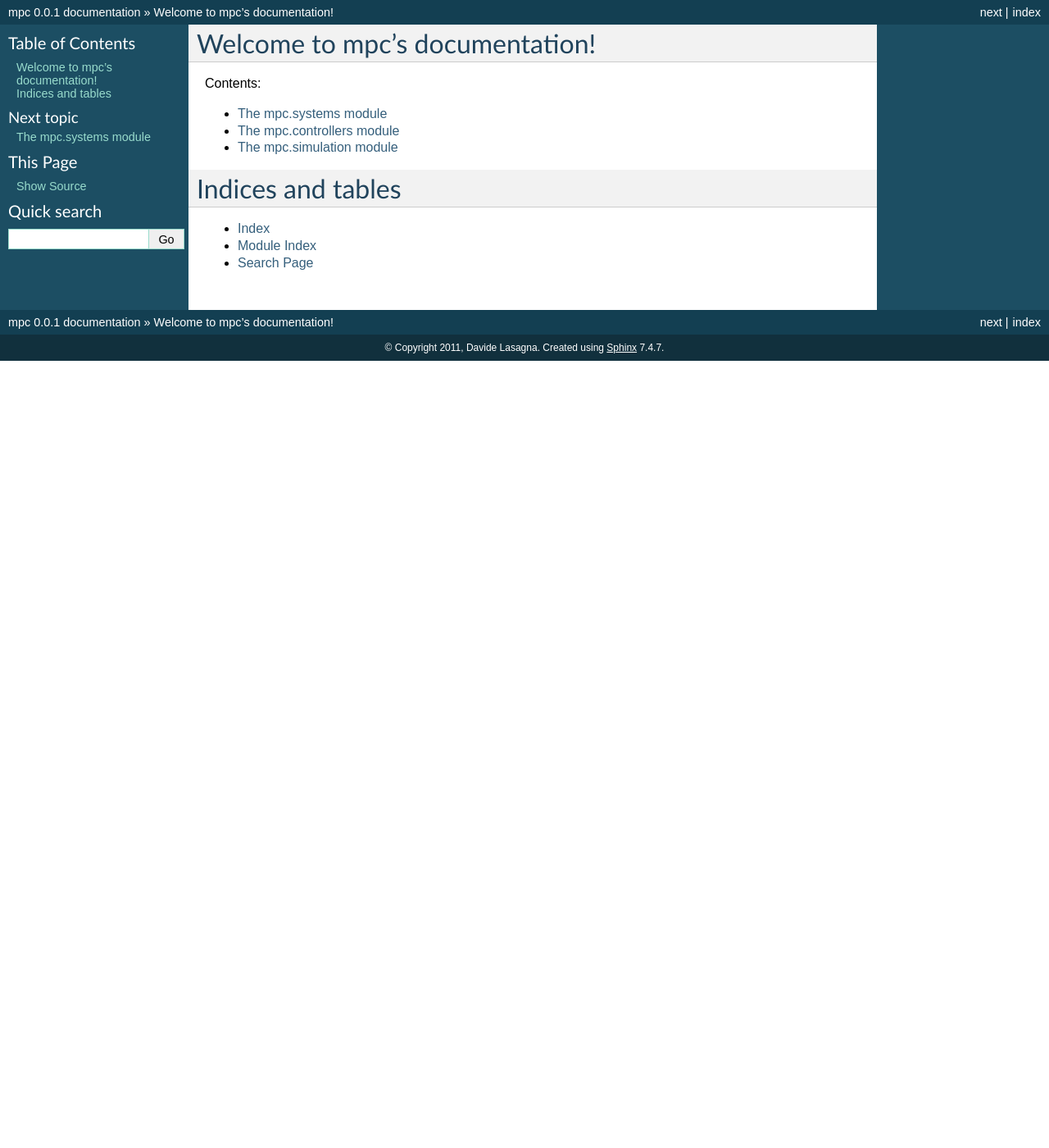
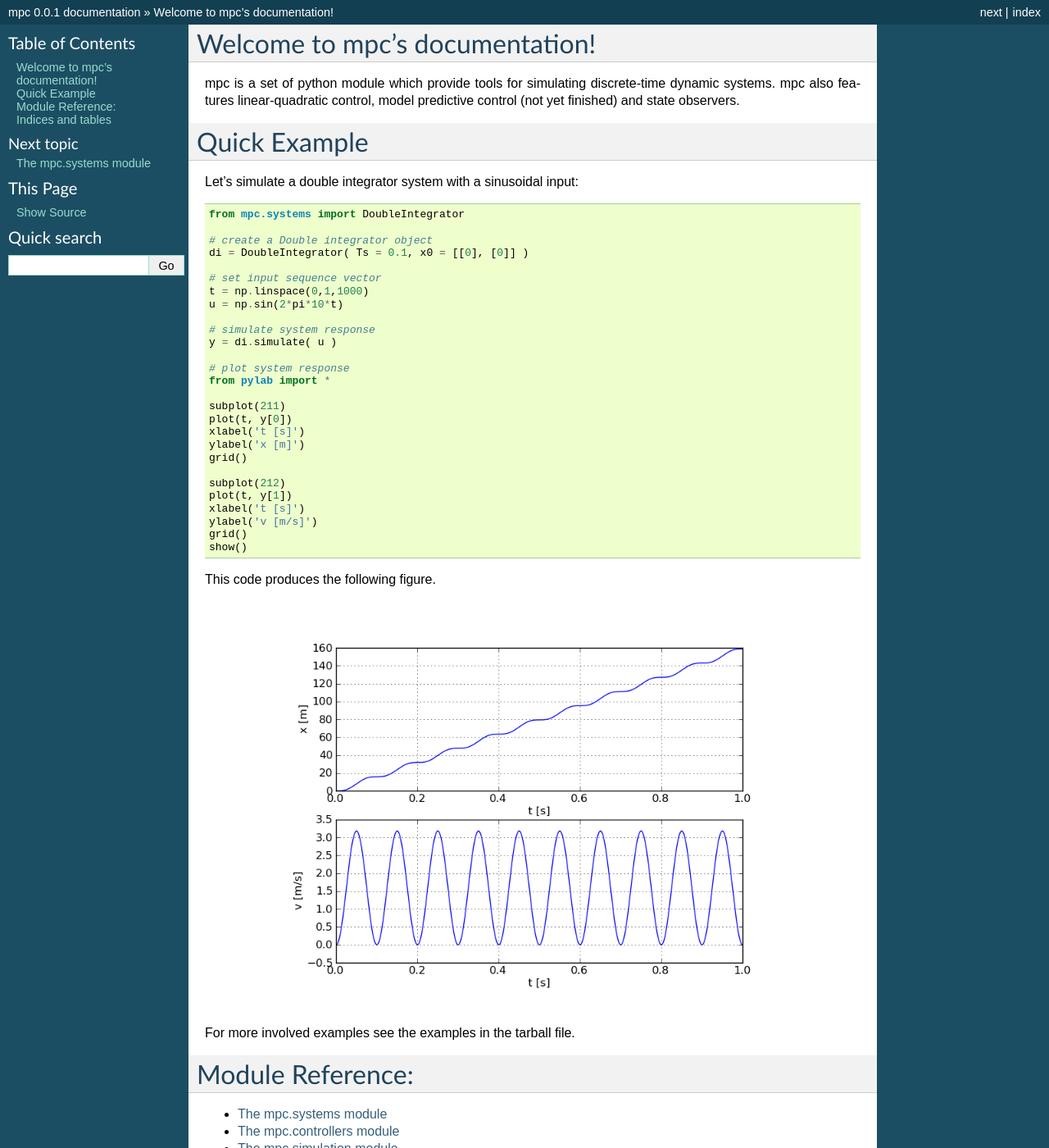
Before and after one commit to gasagna/mpc, a Sphinx documentation site: the page built from mpc/docs/index.rst, in a window 1280 px wide and 1400 px high. Shown: the whole window at 82% size. Built offline with Sphinx 7.4.7, drawn with Linux system fonts in a browser that asks for light colours; formulas are drawn with MathJax 3; some of the changed text lies outside the part shown.

Commit message:
Improved documantation

```diff
--- a/mpc/docs/conf.py
+++ b/mpc/docs/conf.py
@@ -25,7 +25,9 @@ import sys, os
 
 # Add any Sphinx extension module names here, as strings. They can be extensions
 # coming with Sphinx (named 'sphinx.ext.*') or your custom ones.
-extensions = ['sphinx.ext.autodoc', 'sphinx.ext.pngmath', 'sphinx.ext.viewcode', 'sphinx.ext.autosummary']
+extensions = ['sphinx.ext.autodoc', 'sphinx.ext.pngmath', 'sphinx.ext.viewcode', 'sphinx.ext.autosummary', 'numpydoc']
+
+autosummary_generate = True
 
 # Add any paths that contain templates here, relative to this directory.
 templates_path = ['_templates']
@@ -205,6 +207,7 @@ latex_documents = [
 # If false, no module index is generated.
 #latex_domain_indices = True
 
+autoclass_content = 'init'
 
 # -- Options for manual page output --------------------------------------------
 
--- a/mpc/docs/index.rst
+++ b/mpc/docs/index.rst
@@ -5,8 +5,53 @@
 
 Welcome to mpc's documentation!
 ===============================
+mpc is a set of python module which provide tools for simulating discrete-time dynamic systems.
+mpc also features linear-quadratic control, model predictive control (not yet finished) and state
+observers.
 
-Contents:
+Quick Example
+=============
+Let's simulate a double integrator system with a sinusoidal input::
+
+    from mpc.systems import DoubleIntegrator
+
+    # create a Double integrator object
+    di = DoubleIntegrator( Ts = 0.1, x0 = [[0], [0]] )
+
+    # set input sequence vector
+    t = np.linspace(0,1,1000)
+    u = np.sin(2*pi*10*t)
+
+    # simulate system response
+    y = di.simulate( u )
+
+    # plot system response
+    from pylab import *
+
+    subplot(211)
+    plot(t, y[0])
+    xlabel('t [s]')
+    ylabel('x [m]')
+    grid()
+
+    subplot(212)
+    plot(t, y[1])
+    xlabel('t [s]')
+    ylabel('v [m/s]')
+    grid()
+    show()
+
+This code produces the following figure.
+
+.. figure:: images/quick-example.png
+   :scale: 80 %
+   :align: center
+   :alt: Simulation results for double integrator subject to sinusoidal input.
+
+For more involved examples see the examples in the tarball file.
+
+Module Reference:
+=================
 
 .. toctree::
    :maxdepth: 2
@@ -14,6 +59,7 @@ Contents:
    src/systems
    src/controllers
    src/simulation
+   src/observers
 
 Indices and tables
 ==================
--- /dev/null
+++ b/mpc/docs/src/generated/mpc.systems.DtSystemError.rst
@@ -0,0 +1,6 @@
+mpc.systems.DtSystemError
+=========================
+
+.. currentmodule:: mpc.systems
+
+.. autoexception:: DtSystemError
--- /dev/null
+++ b/mpc/docs/src/generated/mpc.systems.ObservabilityError.rst
@@ -0,0 +1,6 @@
+mpc.systems.ObservabilityError
+==============================
+
+.. currentmodule:: mpc.systems
+
+.. autoexception:: ObservabilityError
--- /dev/null
+++ b/mpc/docs/src/generated/mpc.systems.c2d.rst
@@ -0,0 +1,6 @@
+mpc.systems.c2d
+===============
+
+.. currentmodule:: mpc
+
+.. automethod:: systems.c2d
--- /dev/null
+++ b/mpc/docs/src/mpc.systems.DtSystemError.rst
@@ -0,0 +1,6 @@
+mpc.systems.DtSystemError
+=========================
+
+.. currentmodule:: mpc.systems
+
+.. autoexception:: DtSystemError
--- /dev/null
+++ b/mpc/docs/src/mpc.systems.ObservabilityError.rst
@@ -0,0 +1,6 @@
+mpc.systems.ObservabilityError
+==============================
+
+.. currentmodule:: mpc.systems
+
+.. autoexception:: ObservabilityError
```
Also changed, not shown: mpc/docs/src/generated/mpc.controllers.Controller.rst (added, +16 -0 lines), mpc/docs/src/generated/mpc.controllers.LQController.rst (added, +17 -0 lines), mpc/docs/src/generated/mpc.observers.KalmanStateObserver.rst (added, +17 -0 lines), mpc/docs/src/generated/mpc.systems.DtLTISystem.rst (added, +18 -0 lines), mpc/docs/src/generated/mpc.systems.DtNLSystem.rst (added, +18 -0 lines), mpc/docs/src/generated/mpc.systems.DtSystem.rst (added, +18 -0 lines), mpc/docs/src/generated/mpc.systems.NoisyDtLTISystem.rst (added, +18 -0 lines), mpc/docs/src/mpc.systems.DtLTISystem.rst (added, +18 -0 lines), mpc/docs/src/mpc.systems.DtNLSystem.rst (added, +18 -0 lines), mpc/docs/src/mpc.systems.DtSystem.rst (added, +18 -0 lines), mpc/docs/src/mpc.systems.NoisyDtLTISystem.rst (added, +18 -0 lines), mpc/docs/src/observers.rst (added, +7 -0 lines), mpc/docs/images/quick-example.png (added).
